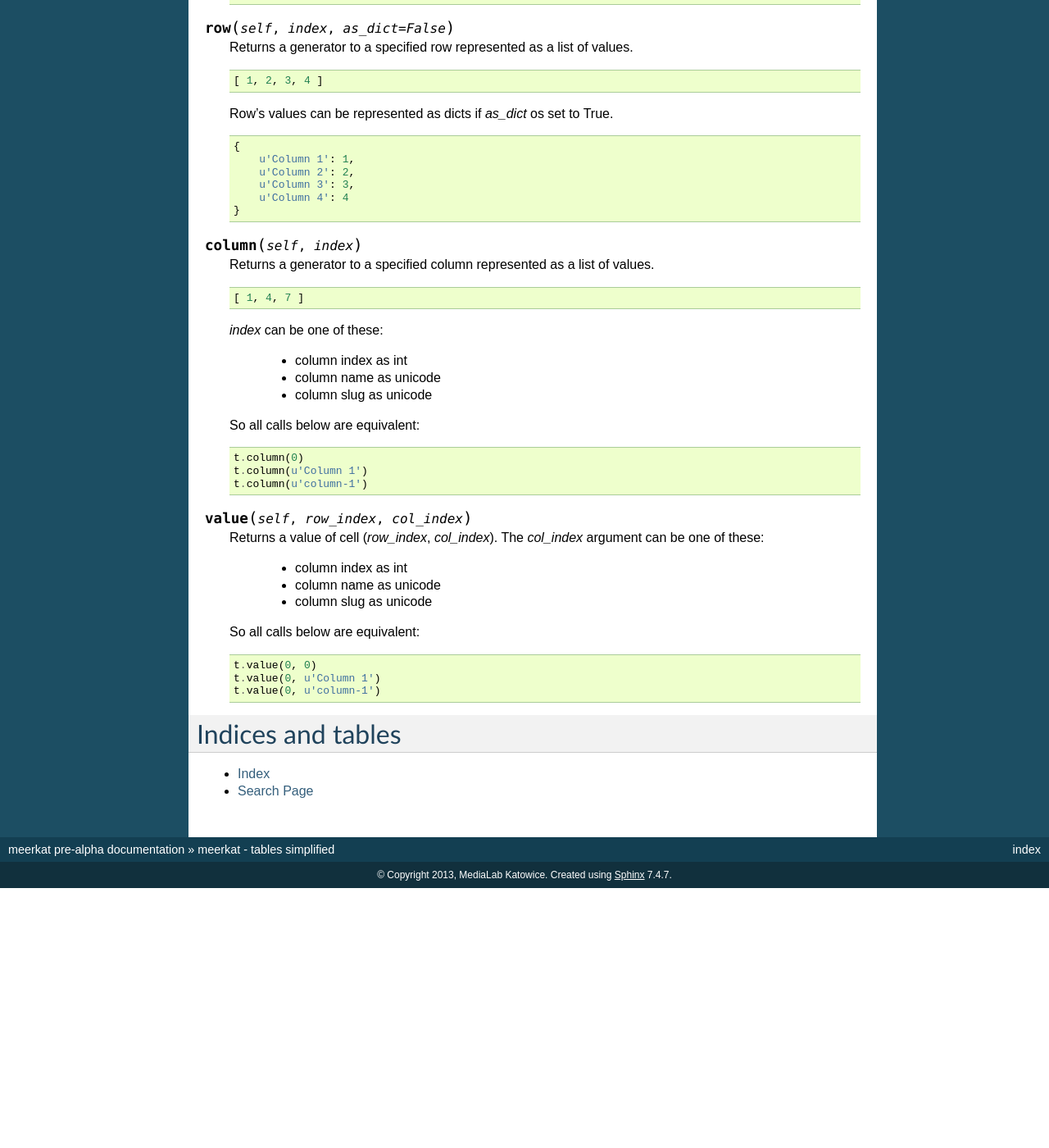
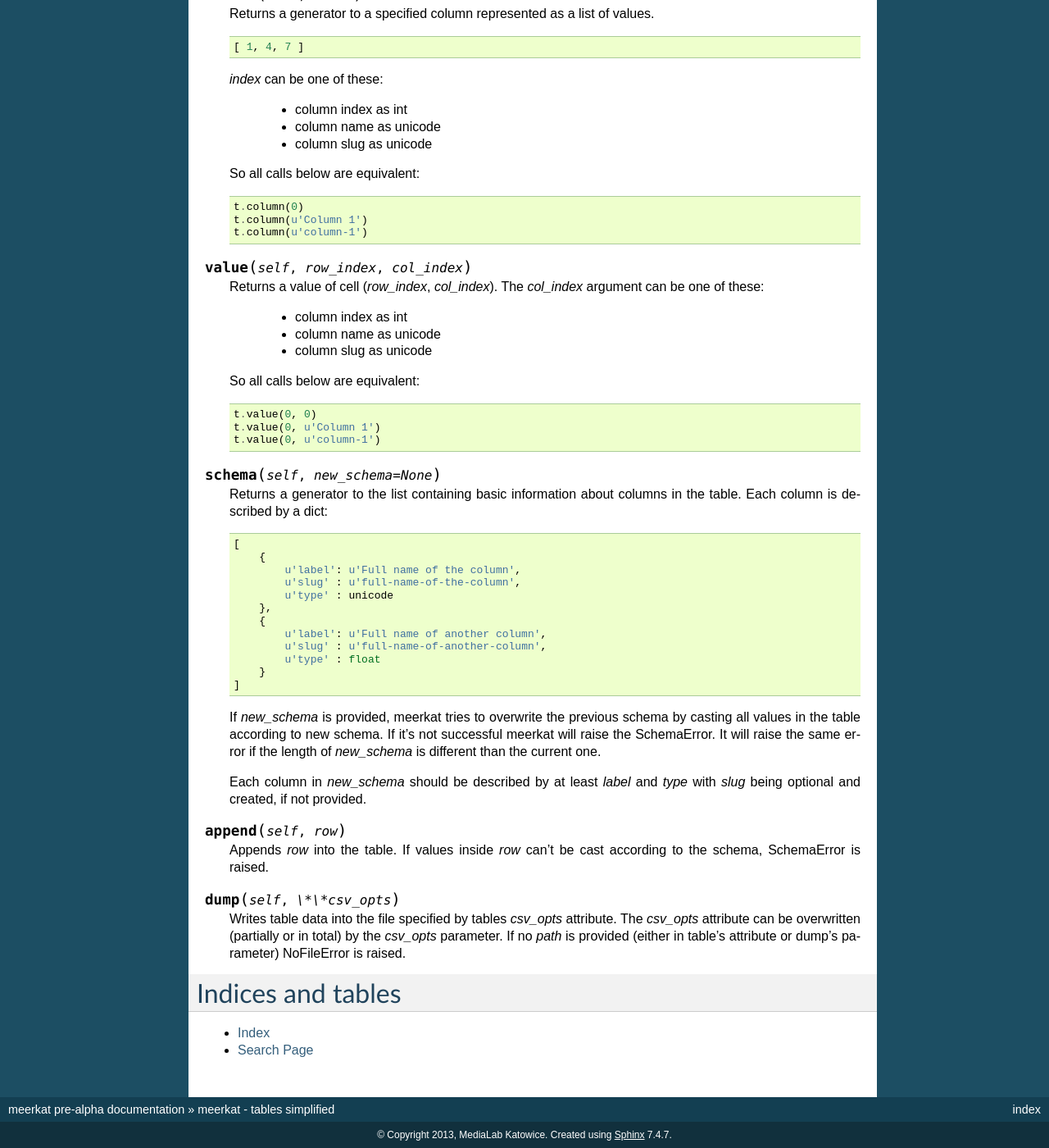
Before and after one commit to medialabkatowice/meerkat, a Sphinx documentation site: the page built from docs/index.rst, in a window 1280 px wide and 1400 px high, scrolled down 3247 px. Shown: the whole window at 82% size. Built offline with Sphinx 7.4.7, drawn with Linux system fonts in a browser that asks for light colours; before the commit the page ends 4330 px from its top, so only the background shows below that; some of the changed text lies outside the part shown.

Commit message:
Docs for Table API finished. New tests added

```diff
--- a/docs/index.rst
+++ b/docs/index.rst
@@ -164,8 +143,9 @@
         u'encoding' : u'utf-8'
     }
 
+
 Table methods
--------------
+------------------------
 
 .. method:: rows(self, as_dict=False)
 
@@ -252,6 +232,43 @@
     t.value(0, u'Column 1')
     t.value(0, u'column-1')
 
+.. method:: schema(self, new_schema=None)
+
+   Returns a generator to the list containing basic information about columns
+   in the table. Each column is described by a dict:
+   ::
+    [
+        {
+            u'label': u'Full name of the column',
+            u'slug' : u'full-name-of-the-column',
+            u'type' : unicode
+        },
+        {
+            u'label': u'Full name of another column',
+            u'slug' : u'full-name-of-another-column',
+            u'type' : float
+        }
+    ]
+
+   If *new_schema* is provided, meerkat tries to overwrite the previous schema by
+   casting all values in the table according to new schema. If it's not
+   successful meerkat will raise the SchemaError. It will raise the same error
+   if the length of *new_schema* is different than the current one.
+
+   Each column in *new_schema* should be described by at least *label* and
+   *type* with *slug* being optional and created, if not provided.
+
+.. method:: append(self, row)
+
+   Appends *row* into the table. If values inside *row* can't be cast according
+   to the schema, SchemaError is raised.
+
+.. method:: dump(self, \*\*csv_opts)
+
+   Writes table data into the file specified by tables *csv_opts* attribute.
+   The *csv_opts* attribute can be overwritten (partially or in total) by the
+   *csv_opts* parameter. If no *path* is provided (either in table's attribute
+   or dump's parameter) NoFileError is raised.
 
 Indices and tables
 ==================
```
Also changed, not shown: other parts of docs/index.rst (+0 -21 lines), 2 other files.
